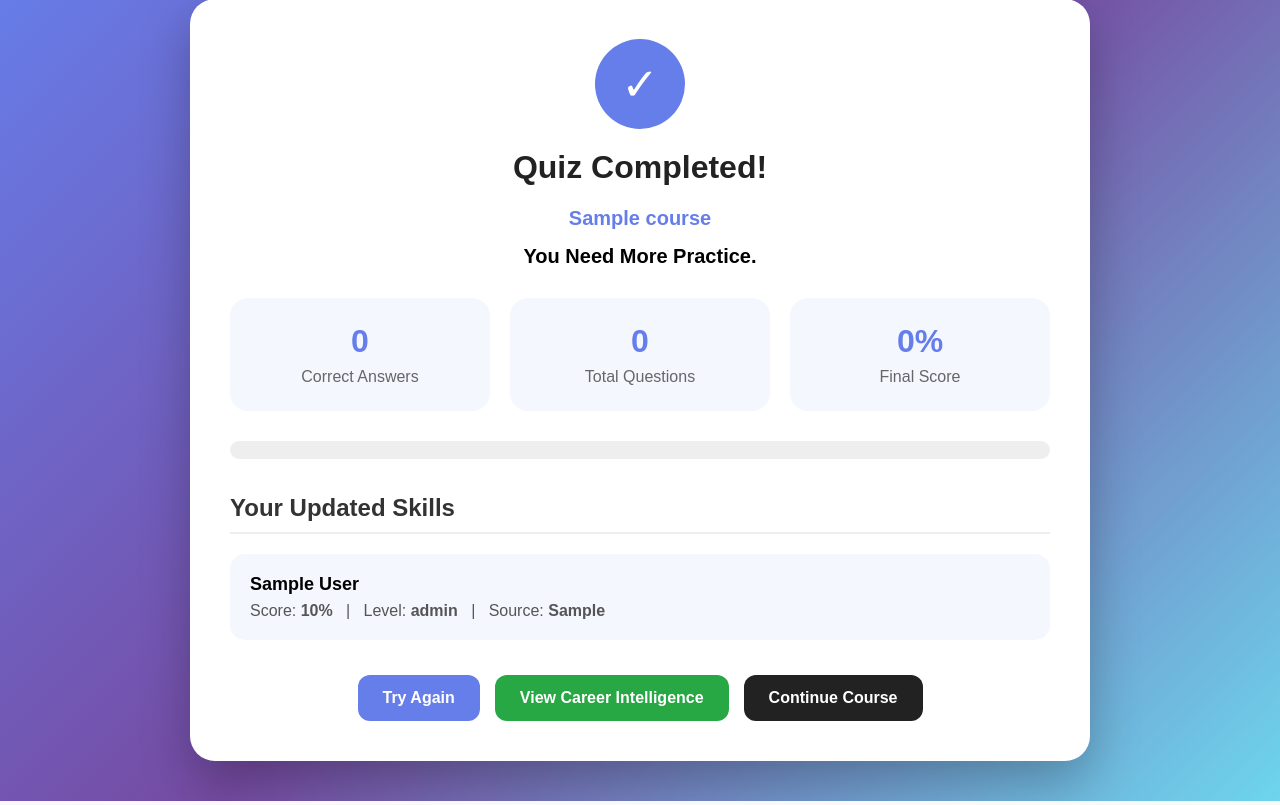
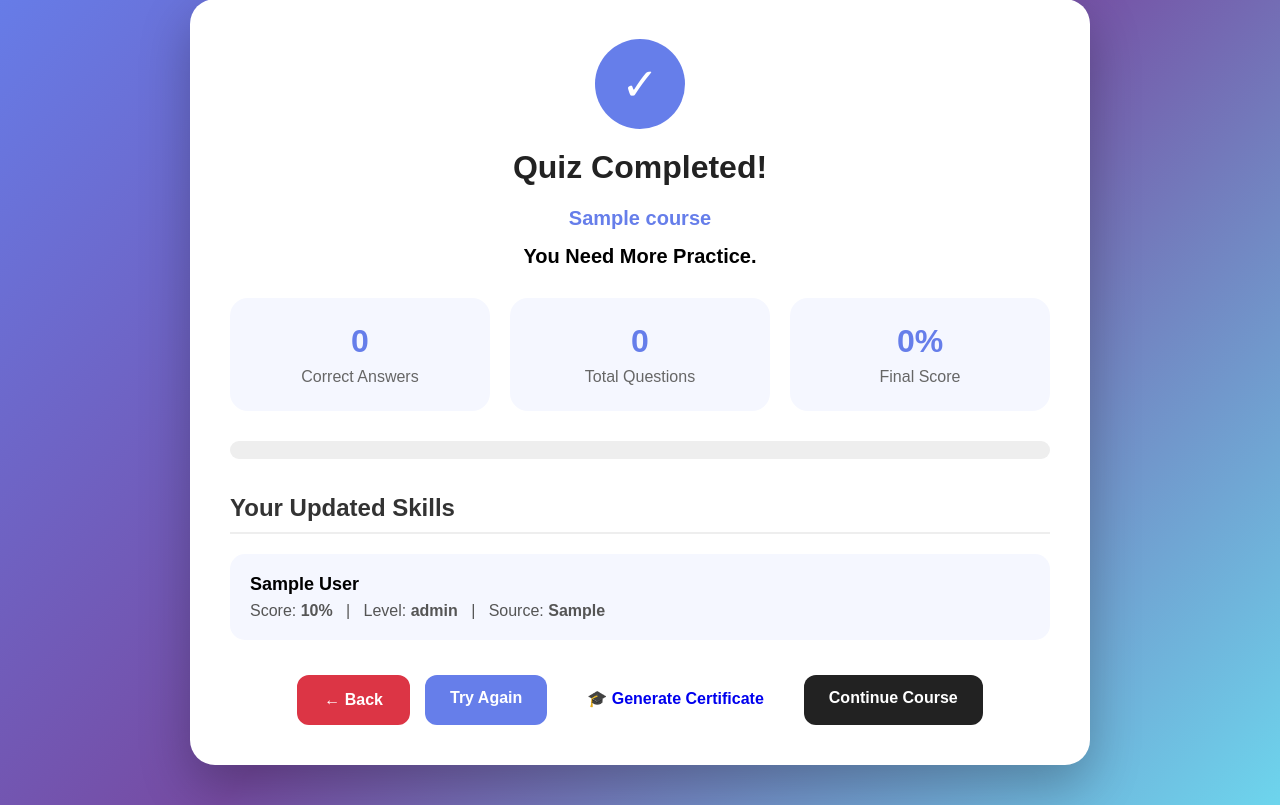
Before and after one commit to Pratik258-png/OnlineSkillPlatform, a PHP site: page /quiz_result.php in a window 1280 px wide. Shown: the part 41-846 px from the top of the page. Run offline with PHP 8.4, Linux system fonts and the light colour scheme; the visitor is signed in with stand-in values (Sample User, id 1); tables that the repository leaves empty or names only in its code hold one stand-in row (values such as "Sample post"); a stand-in replaces the project's code that opens the database connection.

Commit message:
Update quiz_result.php

```diff
--- a/quiz_result.php
+++ b/quiz_result.php
@@ -866,6 +866,19 @@ h1 {
 
     opacity: 0.85;
 
+}  .btn-back {
+    background: #dc3545;
+    color: white;
+    border: 2px solid #dc3545;
+    transition: all 0.3s ease;
+}
+
+.btn-back:hover {
+    background: #b02a37;
+    border-color: #b02a37;
+    color: white;
+    transform: translateY(-2px);
+    box-shadow: 0 5px 15px rgba(220, 53, 69, 0.3);
 }
 
 .skill-card {
@@ -1125,6 +1138,13 @@ h1 {
     =========================================== -->
 
     <div class="buttons">
+        <a href="javascript:void(0);"
+   onclick="if (window.history.length > 1) { window.history.back(); } else { window.location.href='student/dashboard.php'; }"
+   class="btn btn-back">
+
+    &#8592; Back
+
+</a>
 
         <a
             href="quiz.php?course_id=<?php
@@ -1136,13 +1156,13 @@ h1 {
 
         </a>
 
-        <a
-            href="student/career_intelligence.php"
-            class="btn btn-success">
+       <a
+    href="certificates/certificate.php?course_id=<?php echo $course_id; ?>"
+    class="btn btn-warning">
 
-            View Career Intelligence
+    🎓 Generate Certificate
 
-        </a>
+</a>
 
         <a
             href="student/course_content.php?course_id=<?php
```
